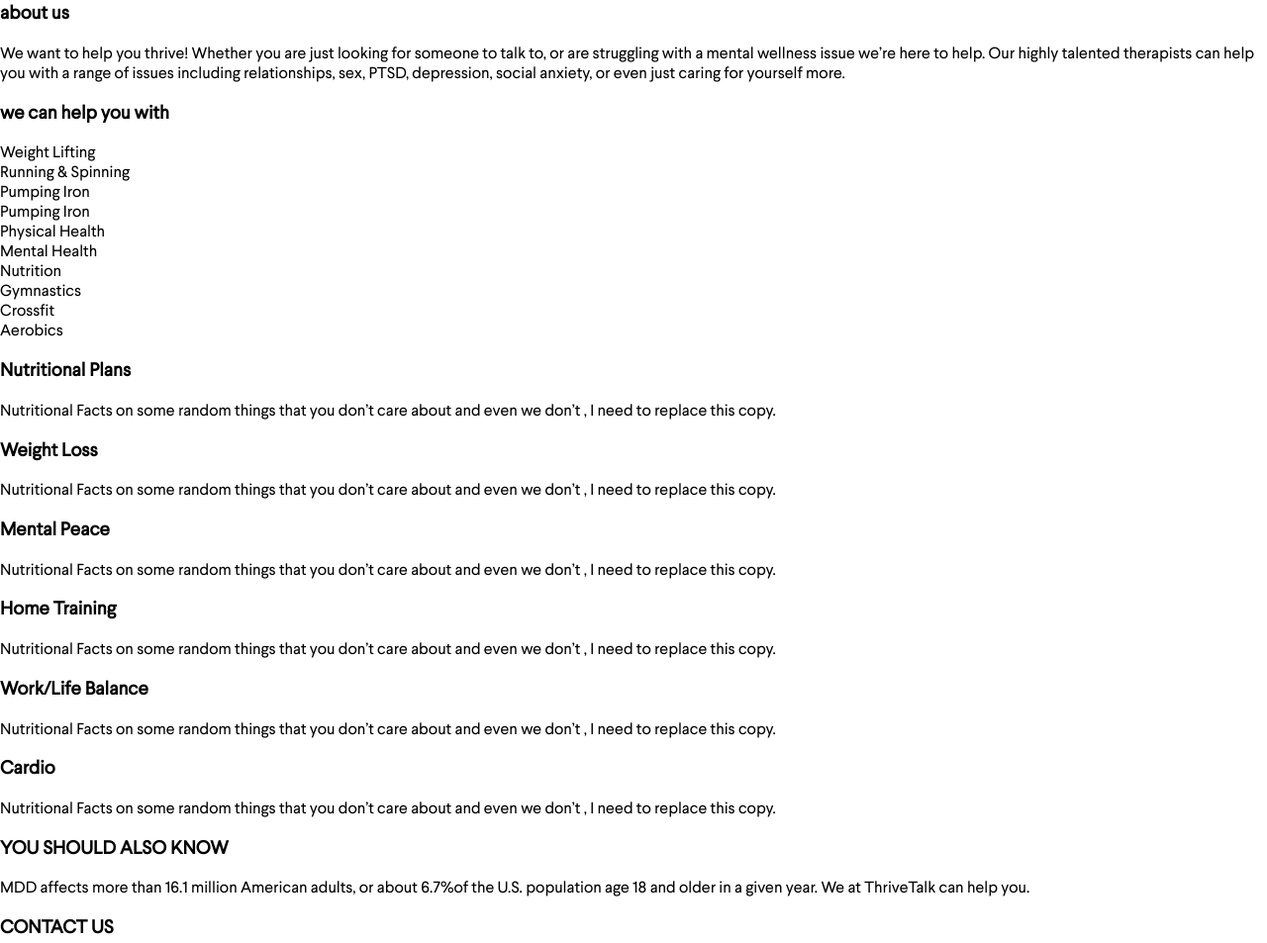
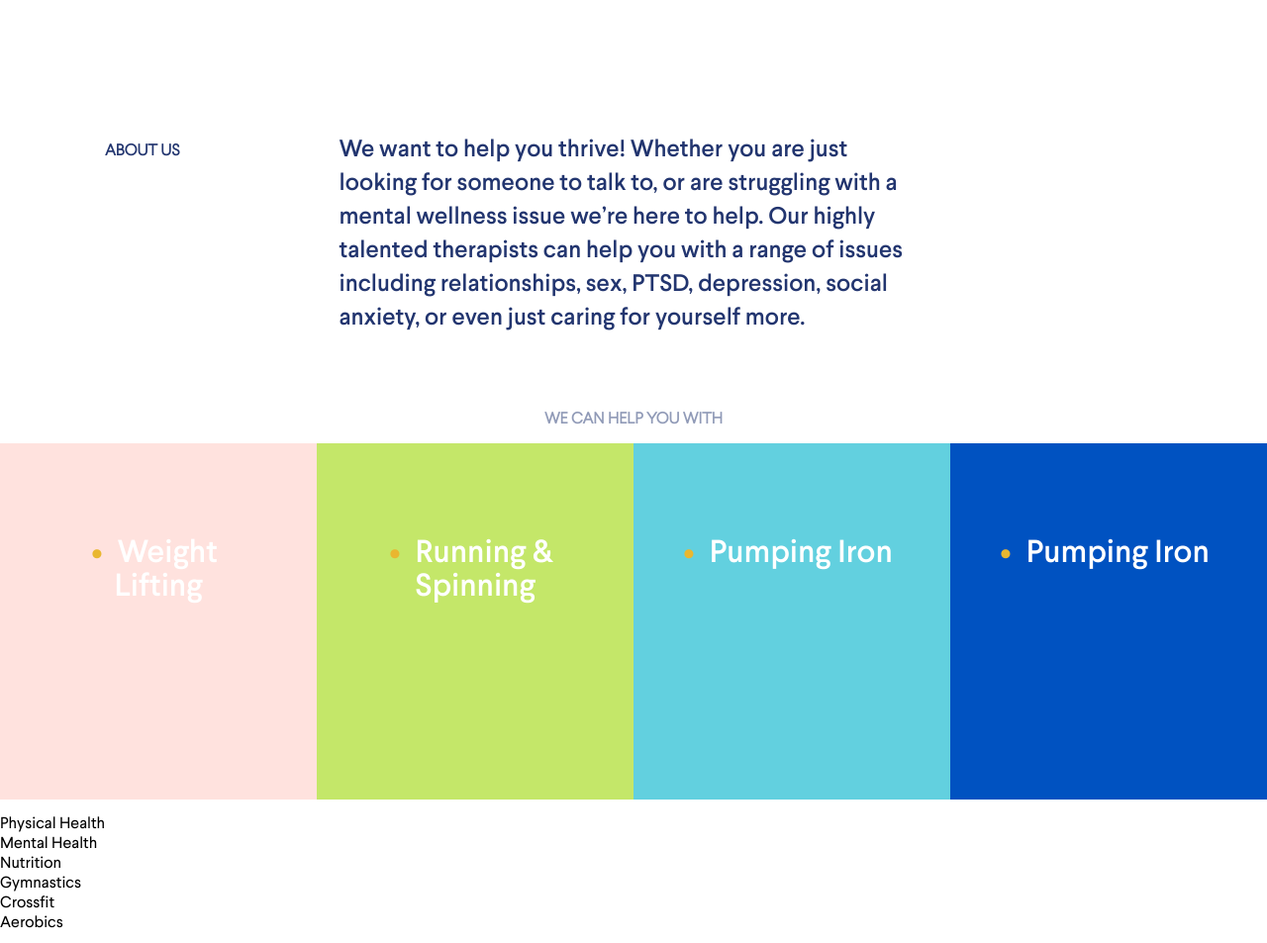
Before and after one commit to IvanDerkach/Thrivetalk-landpage, a plain HTML site: page src/index.html in a window 1280 px wide. Shown: the part 1438-2391 px from the top of the page at 99% size. Drawn offline with Linux system fonts and the light colour scheme.

Commit message:
about-us + services

```diff
--- a/src/fonts.css
+++ b/src/fonts.css
@@ -1,5 +1,5 @@
 @font-face {
-  font-family: "Larrseit-Light";
+  font-family: "Larsseit-Light";
   src: url("./fonts/Larsseit-Light/Larsseit-Light.eot");
   src: url("./fonts/Larsseit-Light/Larsseit-Light.eot?#iefix")
       format("embedded-opentype"),
@@ -9,7 +9,7 @@
   font-weight: lighter;
 }
 @font-face {
-  font-family: "Larrseit-Regular";
+  font-family: "Larsseit-Regular";
   src: url("./fonts/Larsseit/Larsseit.eot");
   src: url("./fonts/Larsseit/Larsseit.eot?#iefix") format("embedded-opentype"),
     url("./fonts/Larsseit/Larsseit.woff") format("woff"),
@@ -18,7 +18,7 @@
   font-weight: normal;
 }
 @font-face {
-  font-family: "Larrseit-Medium";
+  font-family: "Larsseit-Medium";
   src: url("./fonts/Larsseit-Medium/Larsseit-Medium.eot");
   src: url("./fonts/Larsseit-Medium/Larsseit-Medium.eot?#iefix")
       format("embedded-opentype"),
@@ -28,7 +28,7 @@
   font-weight: bold;
 }
 @font-face {
-  font-family: "Larrseit-Bold";
+  font-family: "Larsseit-Bold";
   src: url("./fonts/Larsseit-Bold/Larsseit-Bold.eot");
   src: url("./fonts/Larsseit-Bold/Larsseit-Bold.eot?#iefix")
       format("embedded-opentype"),
--- a/src/index.html
+++ b/src/index.html
@@ -54,20 +54,22 @@
       </div>
     </section>
 
-    <section class="about_us">
-      <h3>about us</h3>
-      <p>
+    <section class="about-us">
+      <h3 class="about-us_title">about us</h3>
+      <p class="about-us_text">
         We want to help you thrive! Whether you are just looking for someone to
         talk to, or are struggling with a mental wellness issue we’re here to
         help. Our highly talented therapists can help you with a range of issues
         including relationships, sex, PTSD, depression, social anxiety, or even
         just caring for yourself more.
       </p>
-      <h3>we can help you with</h3>
-      <div>Weight Lifting</div>
-      <div>Running & Spinning</div>
-      <div>Pumping Iron</div>
-      <div>Pumping Iron</div>
+      <h3 class="services_title">we can help you with</h3>
+      <ul class="services_list">
+        <li class="services_list-item color1">Weight Lifting</li>
+        <li class="services_list-item color2">Running & Spinning</li>
+        <li class="services_list-item color3">Pumping Iron</li>
+        <li class="services_list-item color4">Pumping Iron</li>
+      </ul>
     </section>
 
     <section class="services">
--- a/src/main.css
+++ b/src/main.css
@@ -2,7 +2,7 @@ body {
   margin: 0 auto;
   box-sizing: border-box;
   height: 100%;
-  font-family: "Larrseit-Regular";
+  font-family: "Larsseit-Regular";
 }
 
 .header {
@@ -19,7 +19,7 @@ body {
 }
 
 .header_logo {
-  font-family: "Larrseit-Bold";
+  font-family: "Larsseit-Bold";
   font-size: 24px;
   line-height: 27px;
   color: #62d0df;
@@ -69,7 +69,7 @@ body {
 }
 
 .intro_title {
-  font-family: "Larrseit-Bold";
+  font-family: "Larsseit-Bold";
   font-size: 48px;
   line-height: 53px;
 
@@ -78,7 +78,7 @@ body {
 }
 
 .intro_text {
-  font-family: "Larrseit-Regular";
+  font-family: "Larsseit-Regular";
   font-size: 24px;
   line-height: 42px;
 
@@ -119,7 +119,6 @@ body {
 .description {
   display: flex;
   background: url("./img/description_background.png") no-repeat right, #62d0df;
-  /* height: 605px; */
 }
 
 .description-container {
@@ -129,7 +128,7 @@ body {
 }
 
 .description_title {
-  font-family: "Larrseit-Bold";
+  font-family: "Larsseit-Bold";
   font-size: 36px;
   line-height: 27px;
   margin-bottom: 75px;
@@ -138,10 +137,97 @@ body {
 }
 
 .description_text {
-  font-family: "Larrseit-Light";
+  font-family: "Larsseit-Light";
   font-size: 24px;
   line-height: 35px;
   margin-bottom: 75px;
 
   color: #ffffff;
 }
+
+.about-us {
+  display: flex;
+  flex-direction: column;
+  position: relative;
+  background-color: white;
+}
+
+.about-us_title {
+  position: absolute;
+  font-family: "Larsseit-Light";
+  font-size: 16px;
+  line-height: 23px;
+  text-transform: uppercase;
+  color: #22356f;
+  top: 156px;
+  left: 106px;
+  margin: 0;
+}
+
+.about-us_text {
+  font-family: "Larsseit-Medium";
+  font-size: 24px;
+  line-height: 34px;
+  width: 595px;
+  margin: 150px auto 75px auto;
+
+  color: #22356f;
+}
+
+.services_title {
+  font-family: "Larsseit-Light";
+  font-size: 16px;
+  line-height: 19px;
+  text-align: center;
+  text-transform: uppercase;
+  margin: 0;
+
+  color: rgba(34, 53, 111, 0.5);
+}
+
+.services_list {
+  display: flex;
+  flex-direction: row;
+  margin: 15px 0;
+  padding: 0;
+  list-style: none;
+  align-items: flex-start;
+}
+
+.services_list-item {
+  box-sizing: border-box;
+  flex-basis: 25%;
+  height: 360px;
+  padding: 95px 52.5px 0 52.5px;
+  font-family: "Larsseit-Medium";
+  font-size: 32px;
+  line-height: 34px;
+  text-align: center;
+  color: #ffffff;
+  text-indent: -8px;
+}
+
+.services_list-item::before {
+  width: 20px;
+  height: 20px;
+  align-self: flex-start;
+  content: "\2022";
+  color: #e9b730;
+  padding-right: 15px;
+}
+
+.color1 {
+  background-color: #ffe2de;
+}
+
+.color2 {
+  background-color: #c4e769;
+}
+
+.color3 {
+  background-color: #62d0df;
+}
+
+.color4 {
+  background-color: #0052c1;
+}
```
